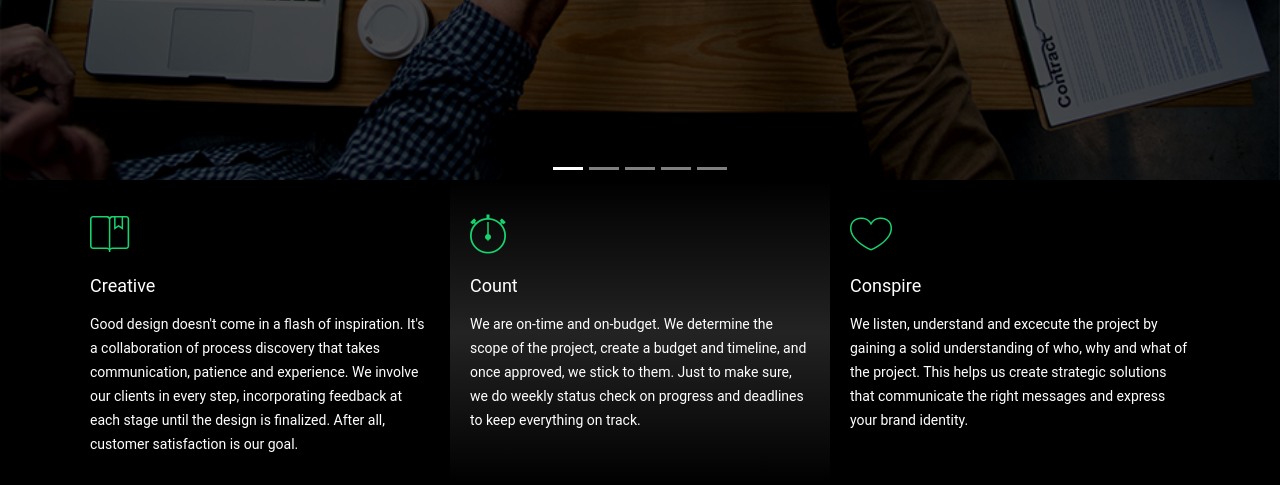
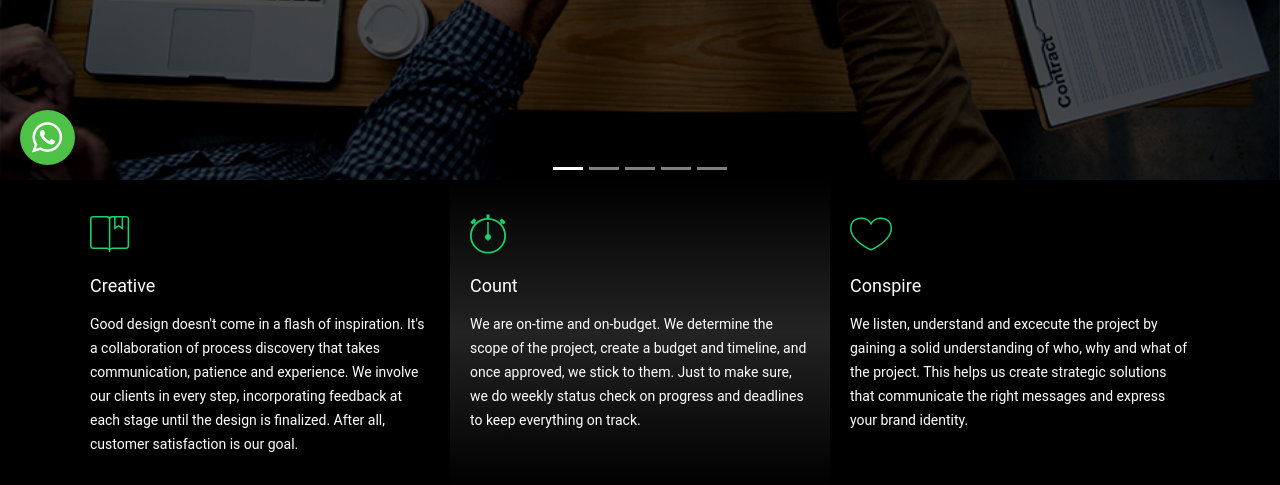
Before and after one commit to akanksha5611/HAM, a PHP site: page / in a window 1280 px wide. Shown: the part 620-1105 px from the top of the page. Run offline with PHP 8.4, Linux system fonts and the light colour scheme; some libraries are stand-ins or nearby versions; some web fonts are replaced.

Commit message:
Added whatsapp button

```diff
--- a/css/style.css
+++ b/css/style.css
@@ -1503,3 +1503,43 @@ body.mobile-nav-active #mobile-nav-toggle {
   font-size: 13px;
   color: #ddd;
 }
+
+.wa-button {
+  height: 55px;
+  width: 55px;
+  border-radius: 50%;
+  background-color: #4dc247;
+  position: fixed;
+  bottom: 15px;
+  left: 20px;
+  z-index: 999;
+  cursor: pointer;
+  box-shadow: 0 0 6px rgba(0, 0, 0, 0.578);
+}
+.wa-button a {
+  color: white;
+  position: absolute;
+  left: 12px;
+  top: 1.5px;
+  font-size: 2.2rem;
+}
+
+.wa-button .msg {
+  background-color: #4dc247;
+  position: absolute;
+  width: 135px;
+  left: 70px;
+  top: 10px;
+  padding: 5px;
+  color: white;
+  border-bottom-right-radius: 10px;
+  border-top-right-radius: 10px;
+  border-top-left-radius: 10px;
+  padding-left: 8px;
+  visibility: hidden;
+  box-shadow: 0 0 6px rgba(0, 0, 0, 0.578);
+}
+
+.wa-button:hover .msg {
+  visibility: visible;
+}
--- a/index.html
+++ b/index.html
@@ -68,6 +68,12 @@
 </head>
 
 <body>
+  <div class="wa-button">
+    <a href="https://wa.me/918169386583"><i class="fa fa-whatsapp"></i></a>
+    <div class="msg">Send a message</div>
+  </div>
+
+  <a href="#"  class="back-to-top"><i class="fa fa-chevron-up"></i></a>
 
   <!--==========================
     Header
@@ -881,21 +887,6 @@
     </div>
   </footer><!-- #footer -->
 
-  <script type="text/javascript">
-    (function () {
-    var options = {
-    whatsapp: "+91 8169386583",
-    call_to_action: "Message us",
-    position: "left",
-    };
-    var proto = document.location.protocol, host = "getbutton.io", url = proto + "//static." + host;
-    var s = document.createElement('script'); s.type = 'text/javascript'; s.async = true; s.src = url + '/widget-send-button/js/init.js';
-    s.onload = function () { WhWidgetSendButton.init(host, proto, options); };
-    var x = document.getElementsByTagName('script')[0]; x.parentNode.insertBefore(s, x);
-    })();
-    </script>
-
-  <a href="#"  class="back-to-top"><i class="fa fa-chevron-up"></i></a>
 
   <!-- JavaScript Libraries -->
   <script src="lib/jquery/jquery.min.js"></script>
```
